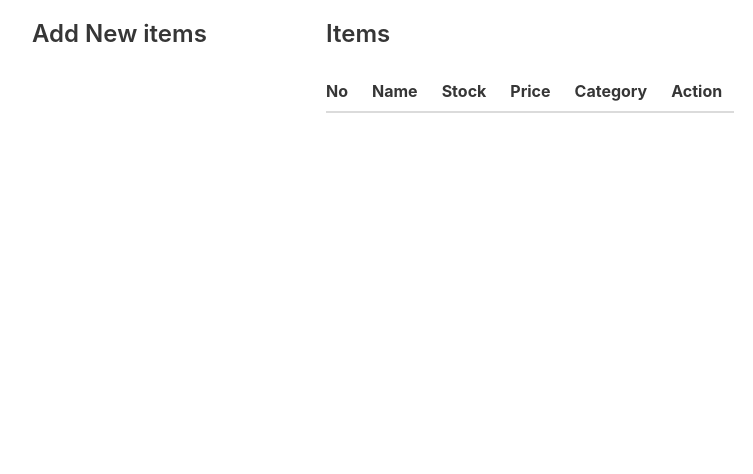
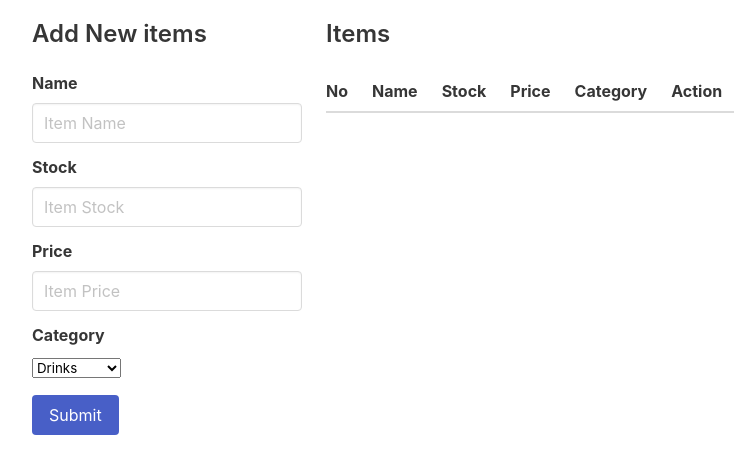
Before and after one commit to David-Ph/glints-frontend, a plain HTML site: page index.html in a window 1280 px wide. Shown: the part 58-532 px from the top of the page, without its empty margins (32-785 px from the left). Drawn offline with nearby package versions, Linux system fonts and the light colour scheme; no server answers.

Commit message:
Add new item form

```diff
--- a/css/style.css
+++ b/css/style.css
@@ -8,3 +8,7 @@
 th:first-child {
   padding-left: 0;
 }
+
+#new-item-btn {
+  margin-top: 1em;
+}
--- a/index.html
+++ b/index.html
@@ -19,10 +19,62 @@
         </div>
       </div>
       <div class="columns">
-        <div class="item-column column">
+          <div class="column item-column">
             <h2 class="title is-size-4">Add New items</h2>
+              <form action="" id="new-item-form">
+              <div class="field">
+                <label class="label">Name</label>
+                <div class="control">
+                  <input
+                    id="new-item-name"
+                    class="input"
+                    type="text"
+                    placeholder="Item Name"
+                  />
                 </div>
-        <div class="item-column column is-three-quarters">
+              </div>
+              <div class="field">
+                <label class="label">Stock</label>
+                <div class="control">
+                  <input
+                    id="new-item-stock"
+                    class="input"
+                    type="number"
+                    placeholder="Item Stock"
+                  />
+                </div>
+              </div>
+              <div class="field">
+                <label class="label">Price</label>
+                <div class="control">
+                  <input
+                    id="new-item-price"
+                    class="input"
+                    type="number"
+                    placeholder="Item Price"
+                  />
+                </div>
+              </div>
+              <div class="field">
+                <label class="label">Category</label>
+                <div class="control">
+                  <select id="new-item-category">
+                      <option value="drinks">Drinks</option>
+                      <option value="toys">Toys</option>
+                      <option value="candies">Candies</option>
+                      <option value="cosmetics">Cosmetics</option>
+                      <option value="snacks">Snacks</option>
+                  </select>
+              </div>
+              <div class="field">
+                <div class="control">
+                    <button id="new-item-btn" class="button is-link">Submit</button>
+                </div>
+              </div>
+            </form>
+        </div>
+          </div>
+          <div class="column item-column is-three-quarters">
             <h2 class="title is-size-4">Items</h2>
             <table class="table">
                 <thead>
@@ -35,28 +87,13 @@
                     <th>Action</th>
                 </tr>
                 </thead>
-            <tbody class="item-table-body">
-              <!-- <tr class="list-item">
-                <td>1</td>
-                <td>Coca Cola</td>
-                <td>65</td>
-                <td>Rp. 15.000</td>
-                <td>Drinks</td>
-                <td>
-                  <div class="buttons are-small">
-                    <button class="button is-outlined is-info">Edit</button>
-                    <button class="button is-outlined is-success">
-                      Manage Stocks
-                    </button>
-                    <button class="button is-outlined is-danger">Delete</button>
-                  </div>
-                </td>
-              </tr> -->
-            </tbody>
+                <tbody class="item-table-body"></tbody>
           </table>
           </div>
       </div>
       </div>
+    </div>
+    <script src="js/functions.js"></script>
     <script src="js/renderItems.js"></script>
     <script src="js/main.js"></script>
   </body>
--- /dev/null
+++ b/js/functions.js
@@ -0,0 +1,3 @@
+function capitalizeFirstLetter(string) {
+  return string.charAt(0).toUpperCase() + string.slice(1);
+}
--- a/js/renderItems.js
+++ b/js/renderItems.js
@@ -9,6 +9,8 @@ async function loadItems() {
   let counts = 1;
 
   items.data.forEach((item) => {
+    item.name = capitalizeFirstLetter(item.name);
+    item.category = capitalizeFirstLetter(item.category);
     let itemRow = `
         <tr class="list-item">
             <td>${counts++}</td>
@@ -22,6 +24,7 @@ async function loadItems() {
                 <button class="button is-outlined is-success">
                     Manage Stocks
                 </button>
+                <button class="button is-outlined is-primary">Stock History</button>
                 <button class="button is-outlined is-danger">Delete</button>
                 </div>
             </td>
```
Lines whose indentation alone changed are shown as unchanged.
